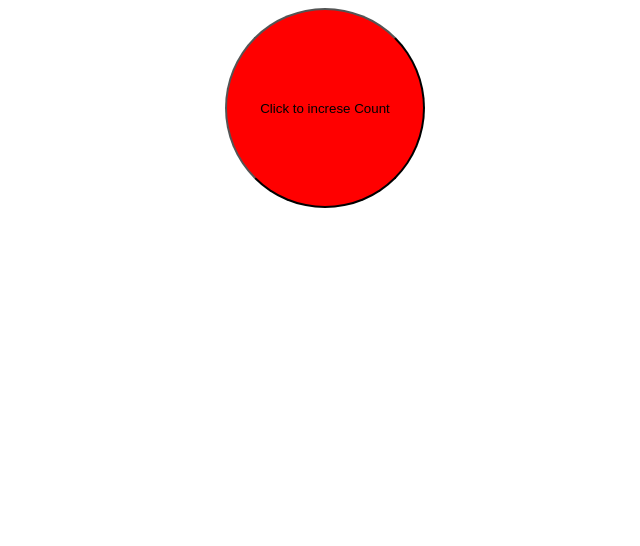
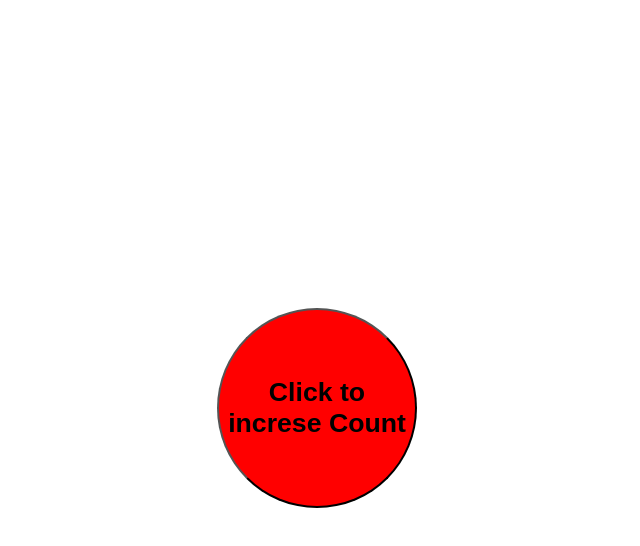
Before and after one commit to saksham1210/FLIBO_task, a Vue app: page / in a window 1280 px wide. Shown: the top 546 px of the page, without its empty margins (323-963 px from the left). Built offline with nearby package versions, Linux system fonts and the light colour scheme.

Commit message:
aligned in the center

```diff
--- a/src/App.vue
+++ b/src/App.vue
@@ -15,10 +15,12 @@ export default {
 
 <style>
 #app {
+
+  display:flex;
+  align-items: center;
+  justify-content: center;
   font-family: Avenir, Helvetica, Arial, sans-serif;
-  -webkit-font-smoothing: antialiased;
-  -moz-osx-font-smoothing: grayscale;
   text-align: center;
-  color: #2c3e50;
+  height:100vh;
 }
 </style>
--- a/src/components/Button.vue
+++ b/src/components/Button.vue
@@ -1,11 +1,15 @@
 <template>
 	<div class="main">
-		<button
-		@click="increase"
-		>
-			Click to increse Count
-		</button>
-		<div v-show="count!==0 && count!==10"><h1>{{count}}</h1></div>
+		<div class="button">
+			<button
+			@click="increase"
+			>
+				<h1>Click to increse Count</h1>
+			</button>
+		</div>
+		<div v-show="count!==0 && count!==10">
+			<h1>{{count}}</h1>
+		</div>
 	</div>
 </template>
 
@@ -30,15 +34,14 @@
 
 <style>
 	.main{
-		height: 100vh;
-		width:100vw;
-		vertical-align: center;
 	}
 	button{
-		vertical-align: center;
 		background-color:red;
 		width:200px;
 		height:200px;
 		border-radius: 100px;
 	}
+	.button{
+		width:100%;
+	}
 </style>
```
